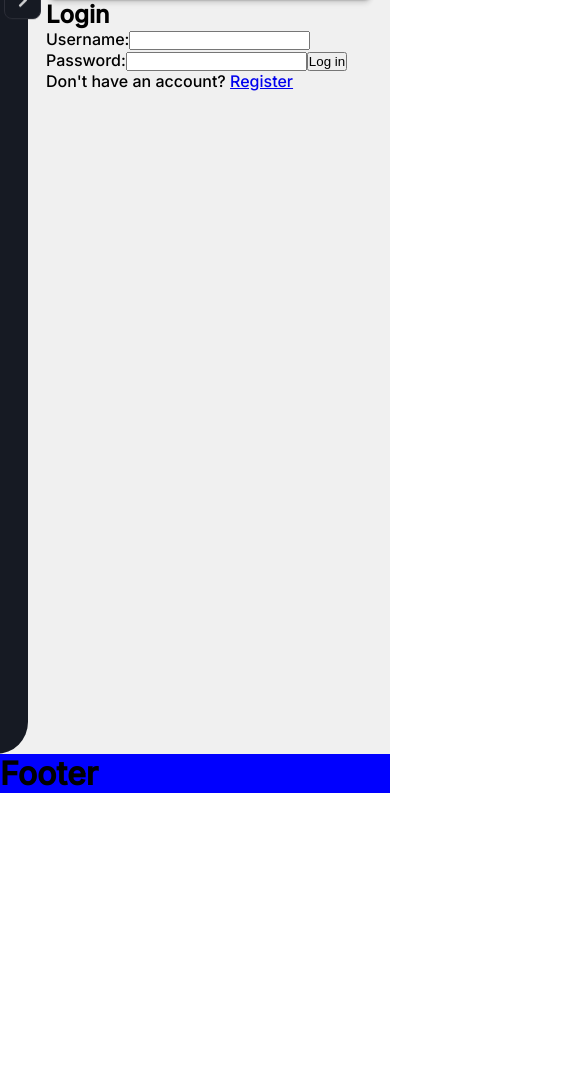
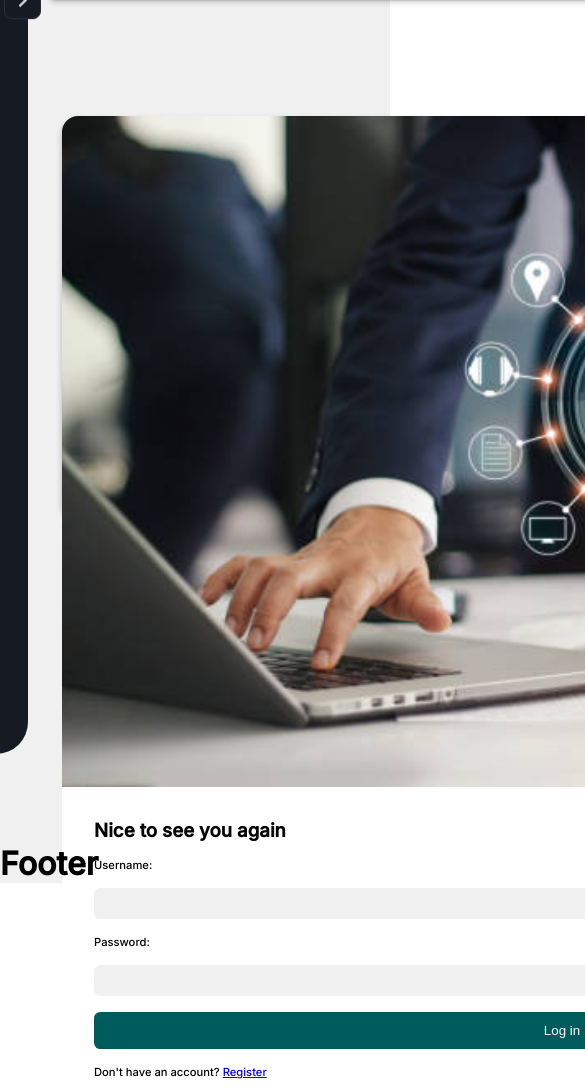
Before and after one commit to Rydwan94/eCommerce-Shop-React, a React app: page /#/login in a window 390 px wide. Shown: the part 90-1180 px from the top of the page, 585 px wide, since content can reach past the window. Before the commit the page ends 883 px from the top, so only its background shows below. Built offline with nearby package versions, Linux system fonts and the light colour scheme.

Commit message:
loginPage

```diff
--- a/src/css/App.css
+++ b/src/css/App.css
@@ -20,7 +20,6 @@ html {
   min-height: 100vh;
   display: flex;
   flex-direction: column;
-  z-index: 0;
   background-color: var(--secondary-backgroundColor);
 }
 
@@ -83,6 +82,7 @@ header section:last-child {
 
 main {
   display: flex;
+  width: 100%;
 }
 
 aside {
@@ -95,13 +95,10 @@ aside {
 
 .pages {
   margin: 0 1rem;
-  position: relative;
-  z-index: 1;
   flex-grow: 1;
 }
 
 footer {
-  background-color: blue;
   height: auto;
 }
 
--- /dev/null
+++ b/src/css/Login.css
@@ -0,0 +1,97 @@
+.loginPage {
+    display: flex;
+    justify-content: center;
+    align-items: flex-start;
+    height: 100vh;
+}
+
+.loginPage form {
+    display: flex;
+    border-radius: 2rem;
+    min-width: 1000px;
+    margin-top: 100px;
+    box-shadow: 0px 4px 6px 0px rgba(0, 0, 0, 0.25);
+    height: 400px;
+}
+
+.loginImage {
+    flex-basis: 1300px;
+}
+
+.loginImage img {
+    border-radius: 2rem 0 0 2rem;
+    height: 100%;
+    width: 100%;
+}
+
+
+.loginForm {
+    display: flex;
+    flex-direction: column;
+    width: 100%;
+    padding: 2rem;
+    border-radius: 0 2rem 2rem 0;
+    background-color: var(--greyScale);
+}
+
+.loginForm h3 {
+    margin-bottom: 1rem;
+}
+
+.loginForm label {
+   font-size: .7rem;
+   margin-bottom: 1rem;
+}
+
+.loginForm input {
+    background-color: var(--secondary-backgroundColor);
+    margin-bottom: 1rem;
+    padding: .5rem;
+    border-radius: .4rem;
+    outline: none;
+    border: none;
+}
+
+.loginForm button {
+    background-color: #005b5c;
+    padding: .7rem;
+    border-radius: .4rem;
+    border: none;
+    color: var(--greyScale);
+    margin-bottom: 1rem;
+    cursor: pointer;
+}
+
+.loginForm p {
+    font-size: .7rem;
+}
+
+
+@media screen and (max-width: 768px) {
+    .loginPage {
+        padding: 1rem;
+    }
+
+    .loginPage form {
+        display: flex;
+        flex-direction: column;
+        border-radius: 1rem;
+    }
+
+    .loginImage {
+        height: auto;
+        flex: 1;
+    }
+
+    .loginImage img {
+        border-radius: 1rem 1rem 0 0;
+        min-height: 100%;
+        object-fit: cover;
+        width: 100%;
+        height: 100%;
+    }
+
+    .loginForm {
+        border-radius: 0 0 1rem 1rem;
+    }
+}
--- a/src/pages/Login.js
+++ b/src/pages/Login.js
@@ -1,22 +1,38 @@
 import { Link } from "react-router-dom";
 
+import "../css/Login.css";
+
+import loginImg from "../img/loginImg.jpg";
+import { useEffect, useRef } from "react";
+
+
 const Login = () => {
+  const inputRef = useRef()
+
+  useEffect(() => {
+    inputRef.current.focus()
+  },[])
+
   return (
-    <div>
-      <h2>Login</h2>
+    <div className="loginPage">
       <form>
+        <section className="loginImage">
+          <img src={loginImg} alt="loginImage" />
+        </section>
+        <section className="loginForm">
+          <h3>Nice to see you again</h3>
           <label htmlFor="username">Username:</label>
-        <input type="text" id="username" />
+          <input ref={inputRef} type="text" id="username" />
 
           <label htmlFor="password">Password:</label>
           <input type="password" id="password" />
 
           <button type="submit">Log in</button>
-      </form>
-
           <p>
             Don't have an account? <Link to="/register">Register</Link>
           </p>
+        </section>
+      </form>
     </div>
   );
 };
```
Also changed, not shown: src/img/loginImg.jpg (added). Lines whose indentation alone changed are shown as unchanged.
